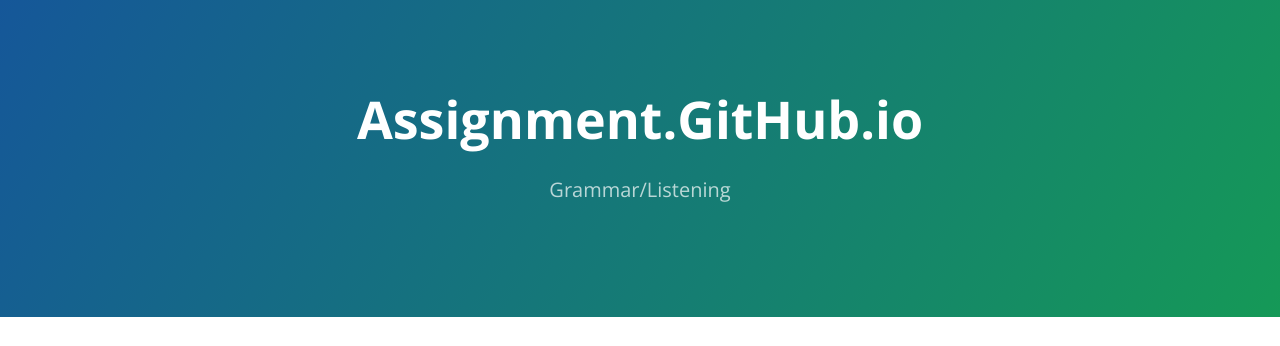
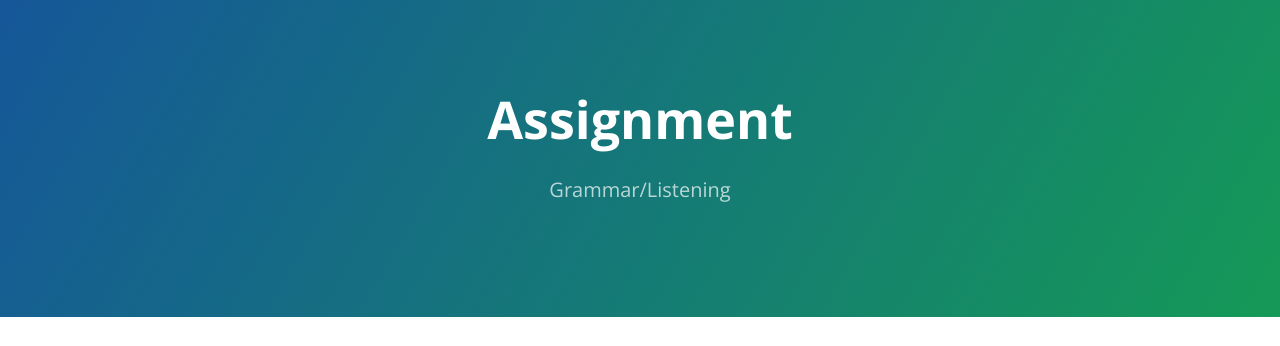
Before and after one commit to jacquesduvg/Assignment.github.io, a plain HTML site: page index.html in a window 1280 px wide. Shown: the top 346 px of the page. Drawn offline with nearby package versions, Linux system fonts and the light colour scheme.

Commit message:
Update index.html

```diff
--- a/index.html
+++ b/index.html
@@ -11,7 +11,7 @@
   </head>
   <body>
     <section class="page-header">
-      <h1 class="project-name">Assignment.GitHub.io</h1>
+      <h1 class="project-name">Assignment</h1>
       <h2 class="project-tagline">Grammar/Listening</h2>
     </section>
 
```
